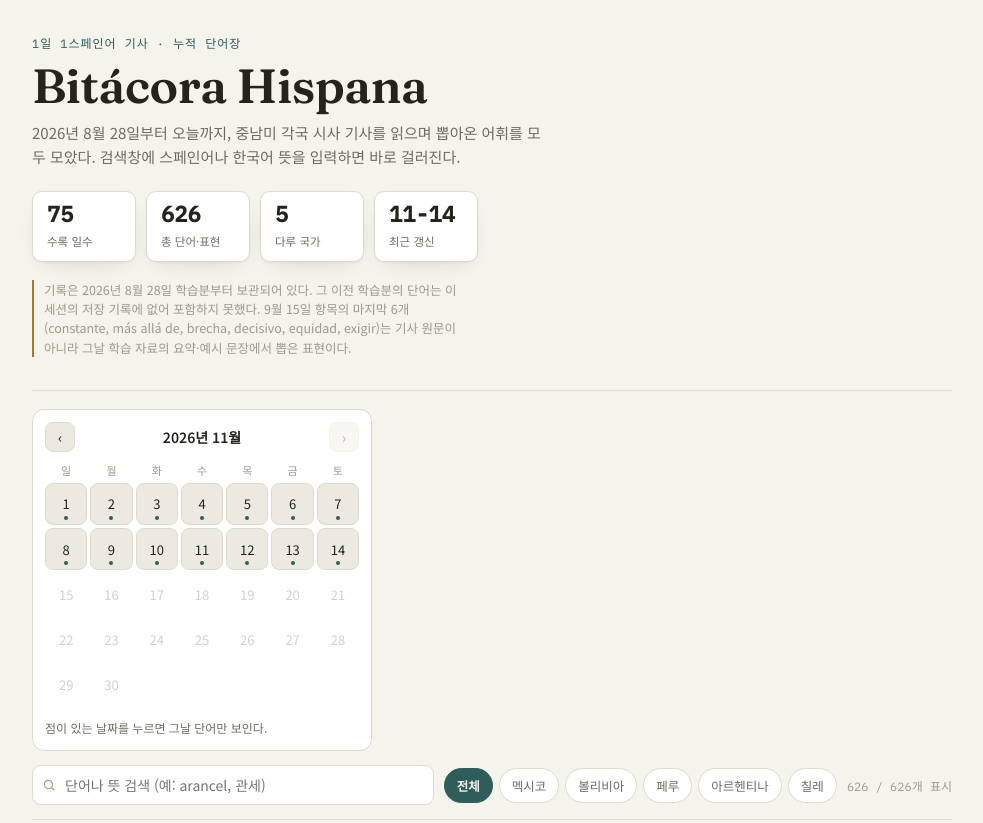
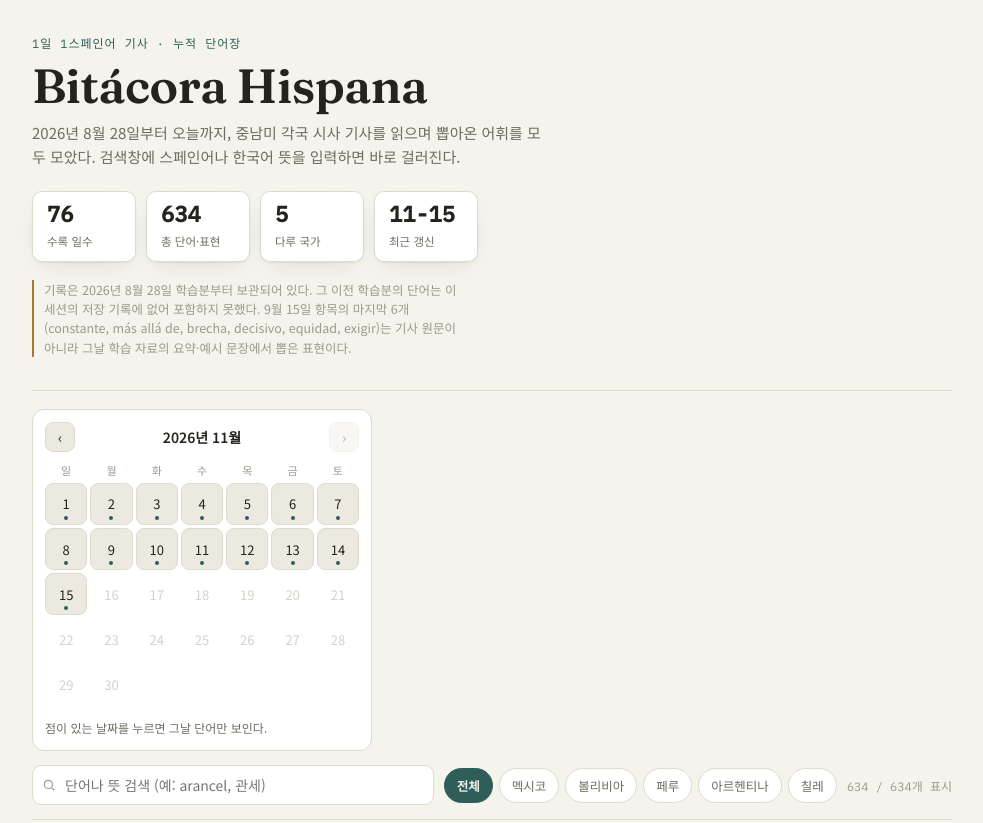
Before and after one commit to gilsy02/Bitacora-hispana, a plain HTML site: page index.html in a window 1280 px wide. Shown: the top 823 px of the page, without its empty margins (148-1131 px from the left). Drawn offline with Linux system fonts and the light colour scheme.

Commit message:
Add 2026-11-15 vocabulary
Co-Authored-By: Claude Opus 5.5 <noreply@anthropic.com>
Claude-Session: https://claude.ai/code/session_01XxmwwKwhwJW2wfwFiCRLte

```diff
--- a/index.html
+++ b/index.html
@@ -1194,6 +1194,16 @@ const DATA = [
   {es:"colapsado, -a (se encontraba colapsada)", pos:"형용사·과거분사", ko:"무너진, 붕괴된", ex:"Solo se retiró una parte del perfil que ya estaba colapsada en el suelo.", exKo:"이미 바닥에 무너져 있던 단면 일부만 수거했다."},
   {es:"comunario, -a", pos:"명사(남·여)", ko:"(볼리비아) 공동체 주민", ex:"Los comunarios acordaron no extraer más fósiles.", exKo:"공동체 주민들은 화석을 더 채취하지 않기로 합의했다."},
   {es:"área protegida", pos:"명사구(여, 단수 관사는 el)", ko:"보호구역", ex:"La comunidad impulsó la declaración de un área protegida frente a la minería.", exKo:"공동체는 광산 개발에 맞서 보호구역 지정을 추진했다."}
+]},
+{date:"2026-11-15", country:"mx", countryName:"멕시코", cat:"문화·예술(퐁피두 센터 소장품 41점 베야스아르테스궁 전시)", title:"Tesoros del centre Pompidou se instalan en Bellas Artes", source:"El Universal, 2026-11-13", words:[
+  {es:"obra emblemática", pos:"명사구(여)", ko:"대표작, 상징적인 작품", ex:"El Centre Pompidou prestó 41 obras emblemáticas al Palacio de Bellas Artes.", exKo:"퐁피두 센터는 대표작 41점을 베야스아르테스궁에 빌려주었다."},
+  {es:"remodelación integral", pos:"명사구(여)", ko:"전면 개보수", ex:"El museo parisino está cerrado por una remodelación integral de varios años.", exKo:"그 파리 미술관은 수년에 걸친 전면 개보수로 문을 닫았다."},
+  {es:"recorrido", pos:"명사(남)", ko:"둘러보기, (전시의) 개관", ex:"La muestra ofrece un recorrido por el Op art y el arte cinético del siglo XX.", exKo:"이 전시는 20세기 옵아트와 키네틱 아트를 둘러보는 개관을 제공한다."},
+  {es:"arte cinético", pos:"명사구(남)", ko:"키네틱 아트(움직임을 표현하거나 실제로 움직이는 미술)", ex:"El arte cinético busca crear una sensación de movimiento en el espectador.", exKo:"키네틱 아트는 관람객에게 움직임의 감각을 만들어 내려 한다."},
+  {es:"articularse (se articula)", pos:"재귀동사", ko:"(여러 부분으로) 구성되다, 짜이다", ex:"La exhibición se articula en cinco núcleos o capítulos.", exKo:"그 전시는 다섯 개의 섹션, 곧 다섯 개의 장으로 구성된다."},
+  {es:"de la mano de", pos:"관용 전치사구", ko:"~을 통해, ~에 의해(직역: ~의 손을 잡고)", ex:"Las piezas juegan con la mirada del espectador de la mano de pintura, escultura y cine.", exKo:"작품들은 회화·조각·영화를 통해 관람객의 시선과 유희한다."},
+  {es:"museografía", pos:"명사(여)", ko:"전시 연출(전시 공간 디자인)", ex:"La arquitecta Frida Escobedo diseñó la museografía de la exposición.", exKo:"건축가 프리다 에스코베도가 이 전시의 전시 연출을 설계했다."},
+  {es:"vanguardia", pos:"명사(여)", ko:"아방가르드, 전위(예술)", ex:"Soto y Cruz-Diez encabezaron la vanguardia internacional del arte cinético.", exKo:"소토와 크루스디에스는 키네틱 아트의 국제적 아방가르드를 이끌었다."}
 ]}
 ];
 
```
